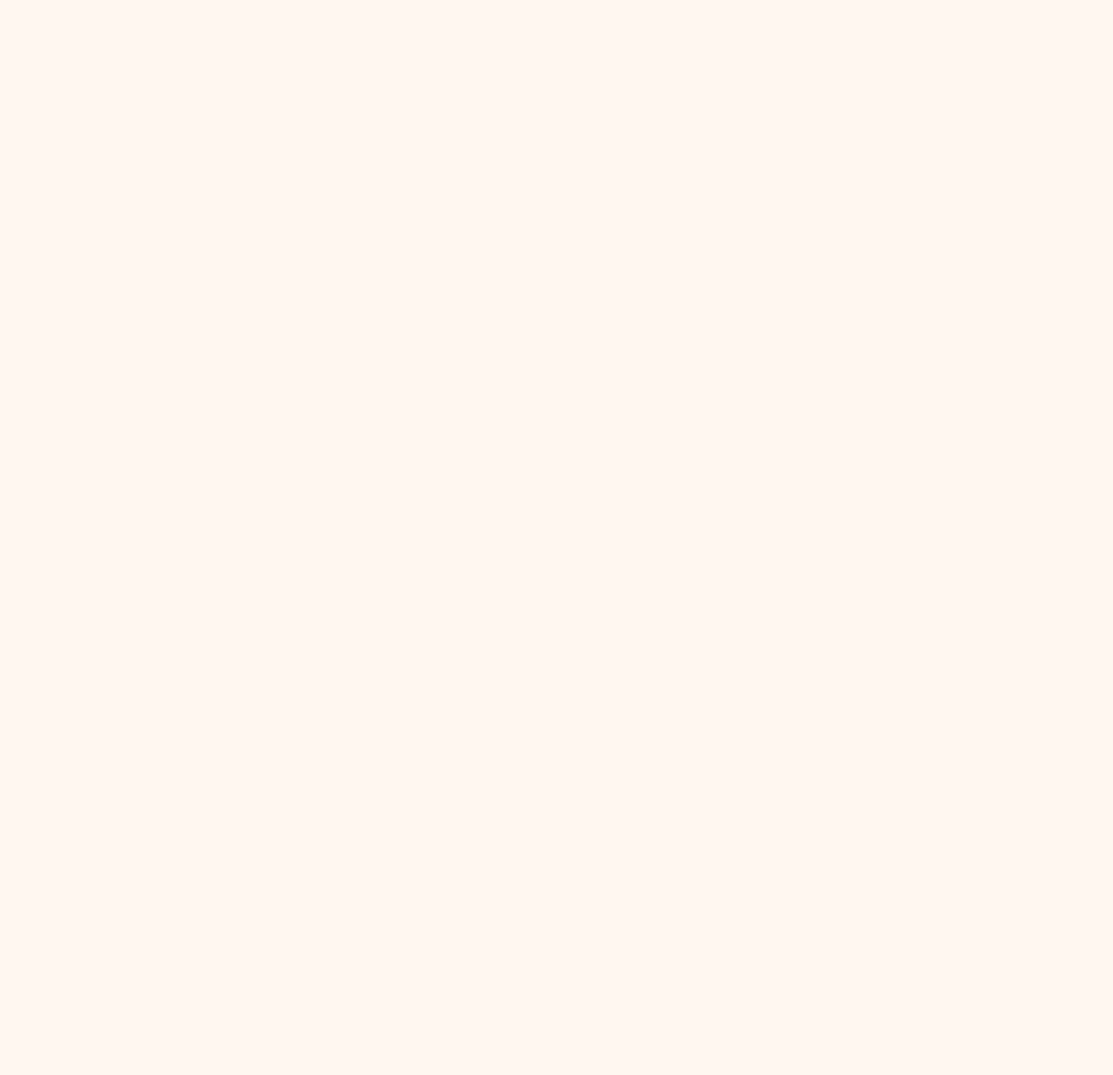
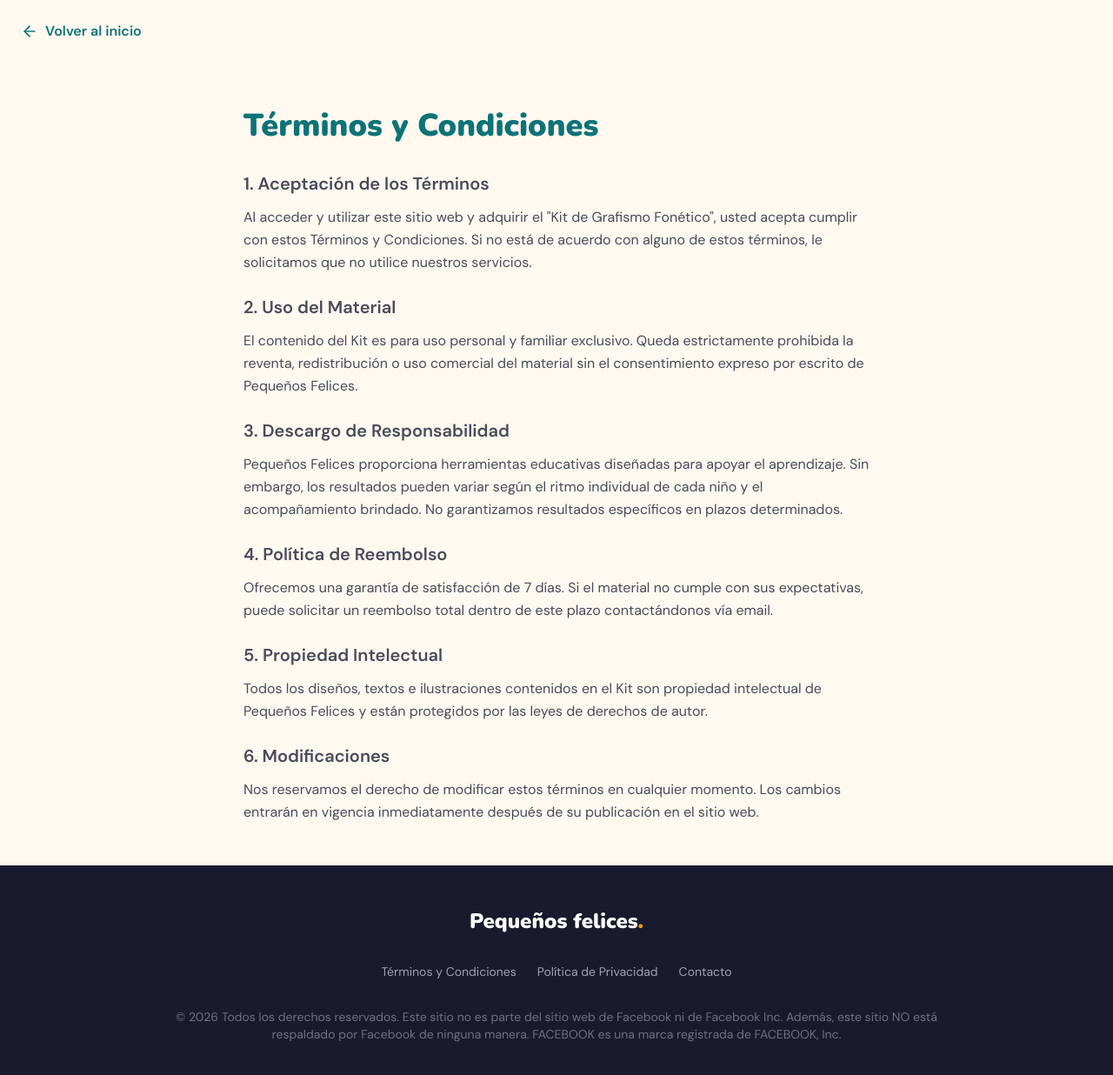
Before and after one commit to malcom01010110/landing-kitfonetico, a React (Vite) app in the folder Landing/: page /terms in a window 1280 px wide. Before the commit this address had no page. Shown: the top 1236 px of the page at 87% size. Before the commit the page ends 800 px from the top, so only its background shows below. Built offline with nearby package versions, Linux system fonts and the light colour scheme.

Commit message:
Add Terms, Privacy pages and update Footer links

```diff
--- a/Landing/src/App.tsx
+++ b/Landing/src/App.tsx
@@ -17,6 +17,8 @@ import { FAQSection } from './components/FAQSection';
 import { Footer } from './components/Footer';
 
 import Gracias from './pages/Gracias';
+import Terms from './pages/Terms';
+import Privacy from './pages/Privacy';
 
 function Home() {
   return (
@@ -49,6 +51,8 @@ export function App() {
       <Routes>
         <Route path="/" element={<Home />} />
         <Route path="/gracias" element={<Gracias />} />
+        <Route path="/terms" element={<Terms />} />
+        <Route path="/privacy" element={<Privacy />} />
       </Routes>
     </BrowserRouter>
   );
--- a/Landing/src/components/Footer.tsx
+++ b/Landing/src/components/Footer.tsx
@@ -1,4 +1,5 @@
-import React from 'react';
+import { Link } from 'react-router-dom';
+
 export function Footer() {
   const currentYear = new Date().getFullYear();
   return (
@@ -11,13 +12,13 @@ export function Footer() {
         </div>
 
         <div className="flex flex-wrap justify-center gap-6 mb-8 text-sm text-gray-400">
-          <a href="#" className="hover:text-white transition-colors">
+          <Link to="/terms" className="hover:text-white transition-colors">
             Términos y Condiciones
-          </a>
-          <a href="#" className="hover:text-white transition-colors">
+          </Link>
+          <Link to="/privacy" className="hover:text-white transition-colors">
             Política de Privacidad
-          </a>
-          <a href="#" className="hover:text-white transition-colors">
+          </Link>
+          <a href="mailto:pequesfelicesok@gmail.com" className="hover:text-white transition-colors">
             Contacto
           </a>
         </div>
--- /dev/null
+++ b/Landing/src/pages/Privacy.tsx
@@ -0,0 +1,58 @@
+import React, { useEffect } from 'react';
+import { Link } from 'react-router-dom';
+import { ArrowLeft } from 'lucide-react';
+import { Footer } from '../components/Footer';
+
+export default function Privacy() {
+  useEffect(() => {
+    window.scrollTo(0, 0);
+  }, []);
+
+  return (
+    <div className="min-h-screen bg-cream font-body text-dark">
+      <nav className="p-6">
+        <Link to="/" className="inline-flex items-center gap-2 text-primary font-bold hover:underline">
+          <ArrowLeft className="w-5 h-5" />
+          Volver al inicio
+        </Link>
+      </nav>
+
+      <main className="max-w-3xl mx-auto px-6 py-12">
+        <h1 className="text-3xl md:text-4xl font-heading font-black mb-8 text-primary">Política de Privacidad</h1>
+
+        <div className="space-y-6 text-body leading-relaxed">
+          <section>
+            <h2 className="text-xl font-bold mb-3">1. Información que Recolectamos</h2>
+            <p>Al realizar una compra, recolectamos información básica como su nombre y correo electrónico necesaria para la entrega del producto digital. El procesamiento de pagos se realiza a través de plataformas seguras como MercadoPago o Shopify, por lo que nosotros no almacenamos sus datos de tarjeta de crédito.</p>
+          </section>
+
+          <section>
+            <h2 className="text-xl font-bold mb-3">2. Uso de la Información</h2>
+            <p>Utilizamos su correo electrónico exclusivamente para enviarle el acceso al producto adquirido y, ocasionalmente, información relevante sobre actualizaciones del kit o nuevos recursos educativos que puedan ser de su interés.</p>
+          </section>
+
+          <section>
+            <h2 className="text-xl font-bold mb-3">3. Cookies y Tecnologías de Seguimiento</h2>
+            <p>Este sitio utiliza cookies y el Píxel de Meta para entender mejor cómo los usuarios interactúan con nuestra página y mejorar nuestras campañas de marketing. Puede configurar su navegador para rechazar cookies, aunque esto podría afectar algunas funcionalidades del sitio.</p>
+          </section>
+
+          <section>
+            <h2 className="text-xl font-bold mb-3">4. Protección de Datos</h2>
+            <p>Nos comprometemos a no vender, alquilar ni compartir su información personal con terceros bajo ninguna circunstancia, excepto cuando sea requerido por ley.</p>
+          </section>
+
+          <section>
+            <h2 className="text-xl font-bold mb-3">5. Derechos del Usuario</h2>
+            <p>Usted tiene derecho a solicitar la actualización o eliminación de sus datos de nuestra base de datos en cualquier momento enviando un correo a pequesfelicesok@gmail.com.</p>
+          </section>
+
+          <section>
+            <h2 className="text-xl font-bold mb-3">6. Enlaces a Terceros</h2>
+            <p>Nuestra web puede contener enlaces a otros sitios de interés. Una vez que usted abandone nuestra página, no tenemos control sobre el sitio al que es redirigido y no somos responsables de la privacidad de sus datos en esos sitios.</p>
+          </section>
+        </div>
+      </main>
+      <Footer />
+    </div>
+  );
+}
--- /dev/null
+++ b/Landing/src/pages/Terms.tsx
@@ -0,0 +1,58 @@
+import React, { useEffect } from 'react';
+import { Link } from 'react-router-dom';
+import { ArrowLeft } from 'lucide-react';
+import { Footer } from '../components/Footer';
+
+export default function Terms() {
+  useEffect(() => {
+    window.scrollTo(0, 0);
+  }, []);
+
+  return (
+    <div className="min-h-screen bg-cream font-body text-dark">
+      <nav className="p-6">
+        <Link to="/" className="inline-flex items-center gap-2 text-primary font-bold hover:underline">
+          <ArrowLeft className="w-5 h-5" />
+          Volver al inicio
+        </Link>
+      </nav>
+
+      <main className="max-w-3xl mx-auto px-6 py-12">
+        <h1 className="text-3xl md:text-4xl font-heading font-black mb-8 text-primary">Términos y Condiciones</h1>
+
+        <div className="space-y-6 text-body leading-relaxed">
+          <section>
+            <h2 className="text-xl font-bold mb-3">1. Aceptación de los Términos</h2>
+            <p>Al acceder y utilizar este sitio web y adquirir el "Kit de Grafismo Fonético", usted acepta cumplir con estos Términos y Condiciones. Si no está de acuerdo con alguno de estos términos, le solicitamos que no utilice nuestros servicios.</p>
+          </section>
+
+          <section>
+            <h2 className="text-xl font-bold mb-3">2. Uso del Material</h2>
+            <p>El contenido del Kit es para uso personal y familiar exclusivo. Queda estrictamente prohibida la reventa, redistribución o uso comercial del material sin el consentimiento expreso por escrito de Pequeños Felices.</p>
+          </section>
+
+          <section>
+            <h2 className="text-xl font-bold mb-3">3. Descargo de Responsabilidad</h2>
+            <p>Pequeños Felices proporciona herramientas educativas diseñadas para apoyar el aprendizaje. Sin embargo, los resultados pueden variar según el ritmo individual de cada niño y el acompañamiento brindado. No garantizamos resultados específicos en plazos determinados.</p>
+          </section>
+
+          <section>
+            <h2 className="text-xl font-bold mb-3">4. Política de Reembolso</h2>
+            <p>Ofrecemos una garantía de satisfacción de 7 días. Si el material no cumple con sus expectativas, puede solicitar un reembolso total dentro de este plazo contactándonos vía email.</p>
+          </section>
+
+          <section>
+            <h2 className="text-xl font-bold mb-3">5. Propiedad Intelectual</h2>
+            <p>Todos los diseños, textos e ilustraciones contenidos en el Kit son propiedad intelectual de Pequeños Felices y están protegidos por las leyes de derechos de autor.</p>
+          </section>
+
+          <section>
+            <h2 className="text-xl font-bold mb-3">6. Modificaciones</h2>
+            <p>Nos reservamos el derecho de modificar estos términos en cualquier momento. Los cambios entrarán en vigencia inmediatamente después de su publicación en el sitio web.</p>
+          </section>
+        </div>
+      </main>
+      <Footer />
+    </div>
+  );
+}
```
